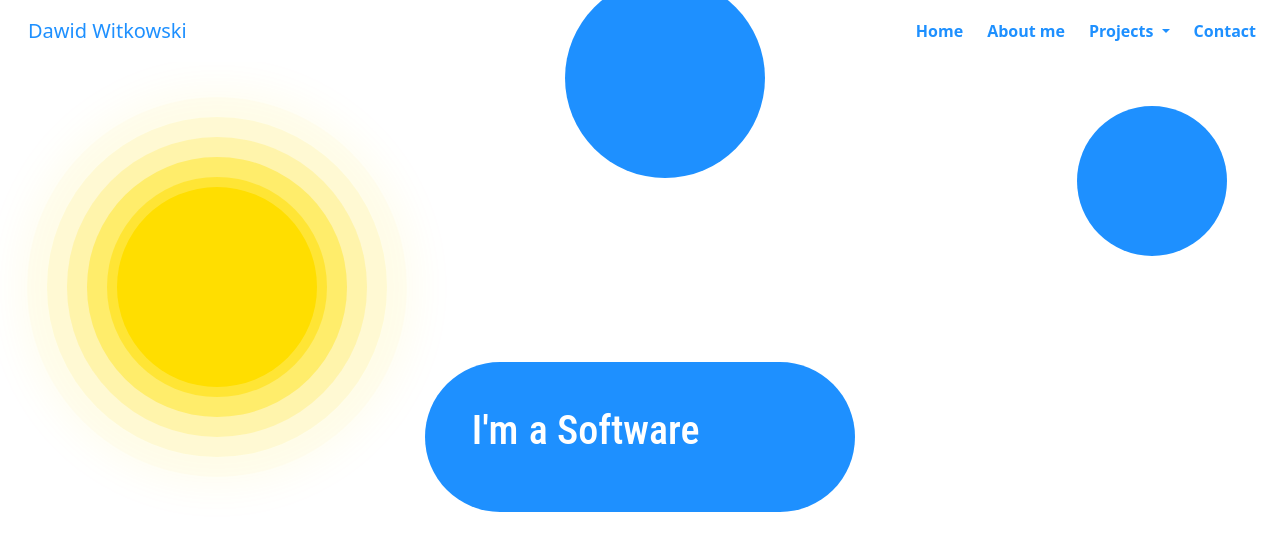
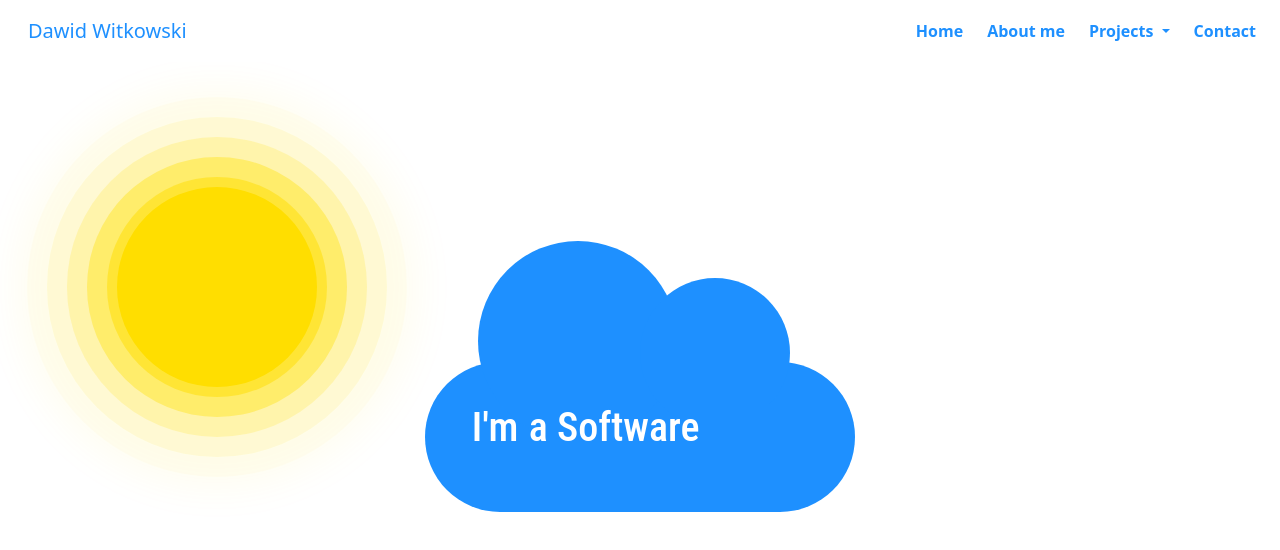
Before and after one commit to DavidWitkowski/alphaTesting, a plain HTML site: page alpha/index.html in a window 1280 px wide. Shown: the top 550 px of the page. Drawn offline with nearby package versions, Linux system fonts and the light colour scheme.

Commit message:
Cloud position fix

```diff
--- a/alpha/style.css
+++ b/alpha/style.css
@@ -102,7 +102,7 @@ nav{
     align-items: center;
     justify-content: center;
     overflow: hidden;
-    padding-top:10%;
+    margin-top:-7%;
 }
 
 
@@ -147,6 +147,7 @@ nav{
 
 .cloud{
     position:relative;
+    display: inline-block;
     background-color: #1E90FF;
     border-radius: 100px;
     width:30vw;
@@ -154,11 +155,10 @@ nav{
     min-width: 430px;
     min-height: 150px;
     margin-top:300px;
-    box-shadow: 0 0 10px var(#fff), inset -10px -10px 30px var(#ccc);
 }
 
 #circle1{
-    position:fixed;
+    position:relative;
     background-color: #1E90FF;
     width:15vw;
     height:15vw;
@@ -170,14 +170,14 @@ nav{
 }
 
 #circle2{
-    position:fixed;
+    position:relative;
     background-color: #1E90FF;
     width:10vw;
     height:10vw;
     min-width:150px;
     min-height:150px;
     border-radius: 50%;
-    margin-top:-20%;
+    margin-top:-40%;
     margin-left:50%;
 }
 
```
